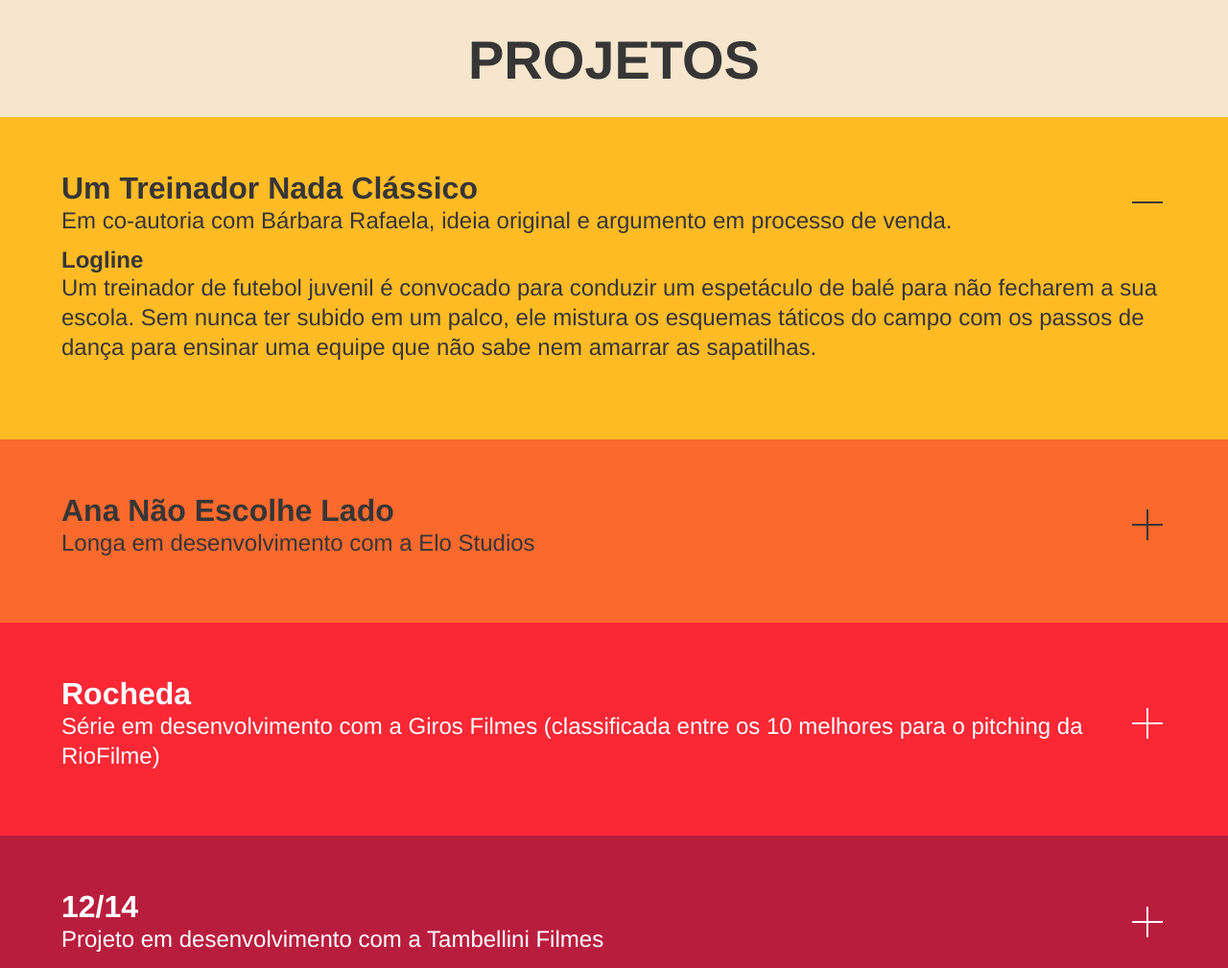
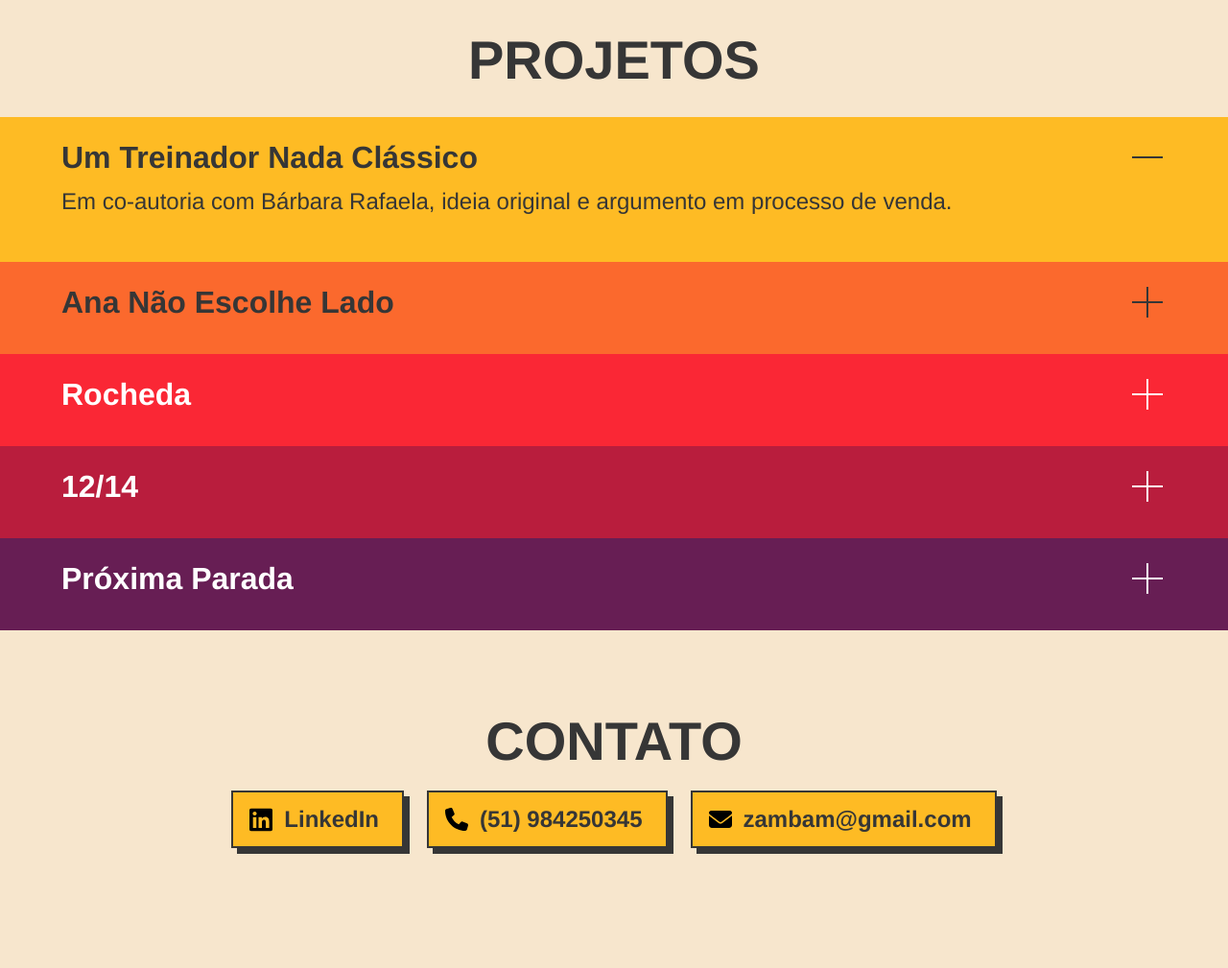
Before and after one commit to nicolorenzo/zambam, a website: page index.html in a window 1280 px wide. Shown: the part 720-1729 px from the top of the page at 96% size. Drawn offline with Linux system fonts and the light colour scheme; a web font is replaced by a local one.

Commit message:
Alteração de texto

```diff
--- a/_sass/main.scss
+++ b/_sass/main.scss
@@ -53,10 +53,6 @@ h2 {
 }
 .has-background-purple {
   background-color: $purple;
-}
-
-ul.accordion li {
-  padding: 2em 0;
 }
 ul.accordion li {
   cursor: pointer;
--- a/index.html
+++ b/index.html
@@ -75,10 +75,6 @@
                 <div class="columns mb-0 accordion-bt is-mobile">
                   <div class="column">
                     <h3 class="title is-3 mb-0">Um Treinador Nada Clássico</h3>
-                    <p class="has-text-dark is-size-4">
-                      Em co-autoria com Bárbara Rafaela, ideia original e
-                      argumento em processo de venda.
-                    </p>
                   </div>
                   <div class="column is-narrow accordion-icon">
                     <div class="line h"></div>
@@ -86,13 +82,9 @@
                   </div>
                 </div>
                 <div class="content mb-5">
-                  <h4 class="title is-4 mb-0">Logline</h4>
-                  <p class="is-size-4 has-text-dark">
-                    Um treinador de futebol juvenil é convocado para conduzir um
-                    espetáculo de balé para não fecharem a sua escola. Sem nunca
-                    ter subido em um palco, ele mistura os esquemas táticos do
-                    campo com os passos de dança para ensinar uma equipe que não
-                    sabe nem amarrar as sapatilhas.
+                  <p class="has-text-dark is-size-4">
+                    Em co-autoria com Bárbara Rafaela, ideia original e
+                    argumento em processo de venda.
                   </p>
                 </div>
               </div>
@@ -106,9 +98,6 @@
                 <div class="columns mb-0 accordion-bt is-mobile">
                   <div class="column">
                     <h3 class="title is-3 mb-0">Ana Não Escolhe Lado</h3>
-                    <p class="is-size-4">
-                      Longa em desenvolvimento com a Elo Studios
-                    </p>
                   </div>
                   <div class="column is-narrow accordion-icon">
                     <div class="line h"></div>
@@ -116,6 +105,9 @@
                   </div>
                 </div>
                 <div class="content mb-5">
+                  <p class="is-size-4">
+                    Longa em desenvolvimento com a Elo Studios
+                  </p>
                   <h4 class="title is-4 mb-0">Sinopse</h4>
                   <p class="is-size-4">
                     Ana (16) é insegura. Fica tão indecisa escolhendo o que
@@ -155,10 +147,6 @@
                 <div class="columns mb-0 accordion-bt is-mobile">
                   <div class="column">
                     <h3 class="has-text-white title is-3 mb-0">Rocheda</h3>
-                    <p class="is-size-4">
-                      Série em desenvolvimento com a Giros Filmes (classificada
-                      entre os 10 melhores para o pitching da RioFilme)
-                    </p>
                   </div>
                   <div class="column is-narrow accordion-icon">
                     <div class="line h"></div>
@@ -166,6 +154,10 @@
                   </div>
                 </div>
                 <div class="content mb-5">
+                  <p class="is-size-4">
+                    Série em desenvolvimento com a Giros Filmes (classificada
+                    entre os 10 melhores para o pitching da RioFilme)
+                  </p>
                   <h4 class="has-text-white title is-4 mb-0">Logline</h4>
                   <p class="is-size-4">
                     A miúda cidade de Rocheda acordou diferente: foi
@@ -210,9 +202,6 @@
                 <div class="columns mb-0 accordion-bt is-mobile">
                   <div class="column">
                     <h3 class="has-text-white title is-3 mb-0">12/14</h3>
-                    <p class="is-size-4">
-                      Projeto em desenvolvimento com a Tambellini Filmes
-                    </p>
                   </div>
                   <div class="column is-narrow accordion-icon">
                     <div class="line h"></div>
@@ -220,6 +209,9 @@
                   </div>
                 </div>
                 <div class="content mb-5">
+                  <p class="is-size-4">
+                    Projeto em desenvolvimento com a Tambellini Filmes
+                  </p>
                   <h4 class="has-text-white is-4 title mb-0">Logline</h4>
                   <p class="is-size-4">
                     Quando um relaxado instrutor de mergulho é contratado para a
@@ -265,9 +257,6 @@
                     <h3 class="has-text-white title is-3 mb-0">
                       Próxima Parada
                     </h3>
-                    <p class="is-size-4">
-                      Projeto em desenvolvimento com a Primeiro Corte
-                    </p>
                   </div>
                   <div class="column is-narrow accordion-icon">
                     <div class="line h"></div>
@@ -275,6 +264,9 @@
                   </div>
                 </div>
                 <div class="content mb-5">
+                  <p class="is-size-4">
+                    Projeto em desenvolvimento com a Primeiro Corte
+                  </p>
                   <h4 class="has-text-white is-4 title mb-0">Logline</h4>
                   <p class="is-size-4">
                     Aerotrem é uma comédia que retoma trinta anos de burocracia
```
Also changed, not shown: css/main.css.
